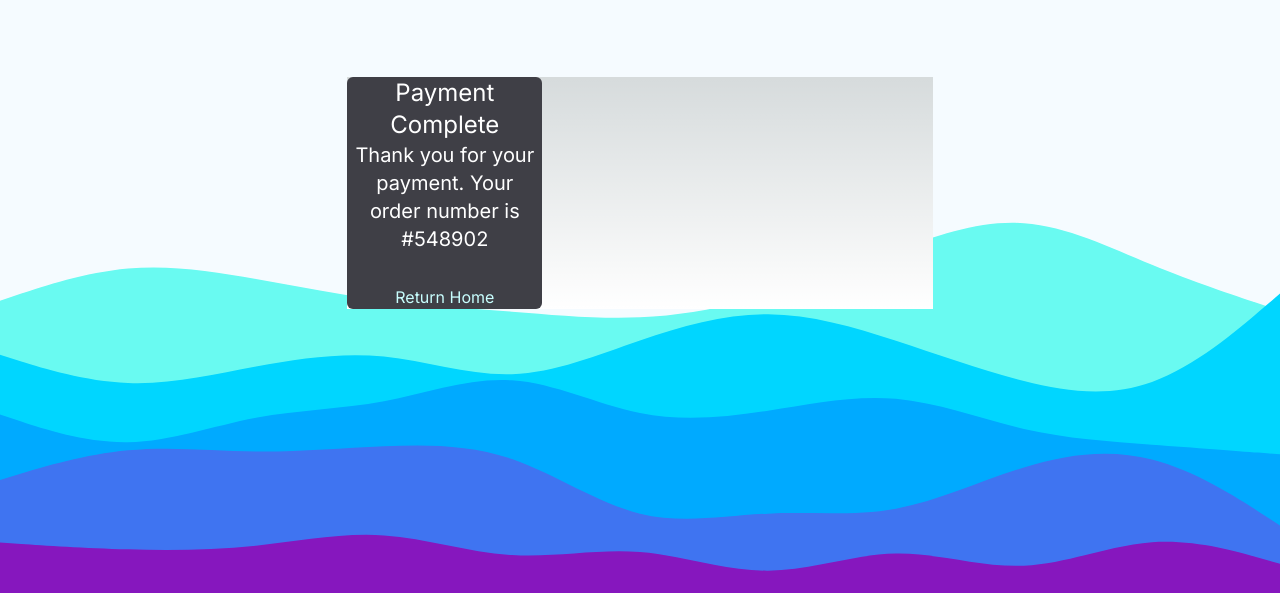
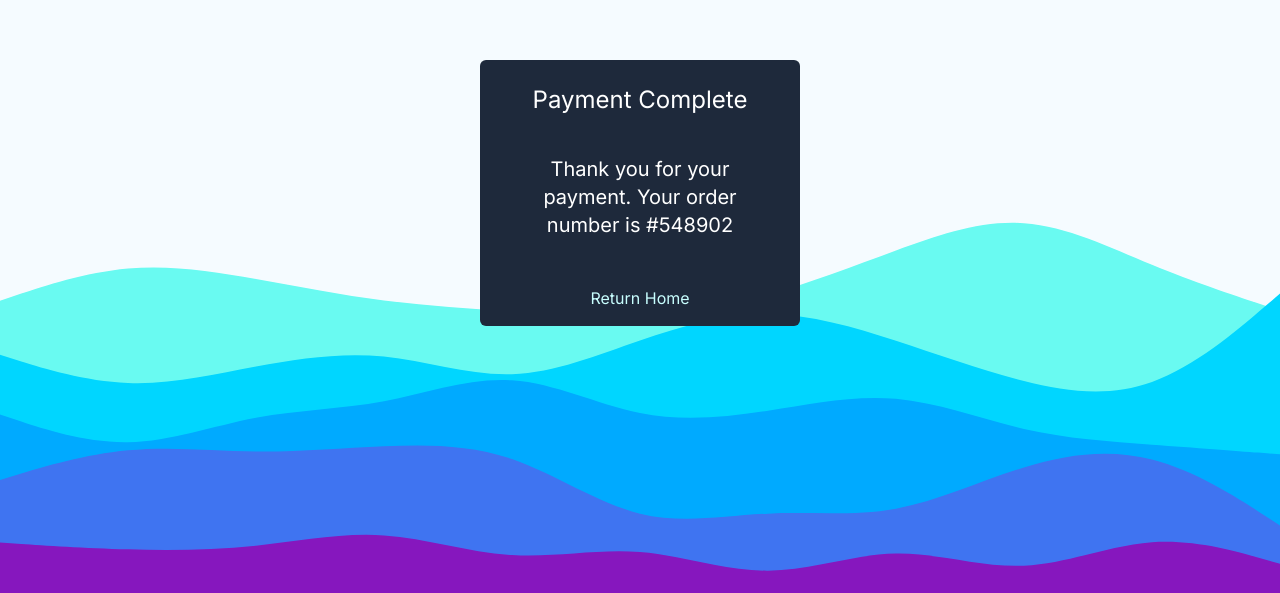
Before and after one commit to IzikMartinez/BecksDecksWebstore, a Next.js app: page /complete in a window 1280 px wide. Shown: the part 207-800 px from the top of the page. Built offline with nearby package versions, Linux system fonts and the light colour scheme; what tailwindcss-opentype would draw is missing.

Commit message:
Clean up css in complete screen. Move waves.svg into app folder

```diff
--- a/app/complete/page.tsx
+++ b/app/complete/page.tsx
@@ -11,11 +11,13 @@ export default function Page() {
   const router = useRouter()
 
   return (
-        <div className='flex flex-col h-1/4 w-1/3 text-center items-center justify-center bg-zinc-700 rounded-md'>
-            <p className='text-white text-2xl'>Payment Complete</p>
-            <p className='text-white text-xl px-2'>{`Thank you for your payment. Your order number is #${orderNumber}`}</p>
-            <p className='text-wave-blue-100 text-md mt-8 cursor-pointer' onClick={()=>router.push('/')}>Return Home</p>
+      <div className={`flex h-screen w-screen items-center justify-center bg-cover bg-[url('waves.svg')] `}>
+        <div className='flex flex-col w-1/4 h-1/3 rounded-md bg-slate-800 items-center justify-between text-center'>
+            <div className='text-white text-2xl my-6'>Payment Complete</div>
+            <div className='text-white text-xl lg:px-8 px-4'>{`Thank you for your payment. Your order number is #${orderNumber}`}</div>
+            <div className='text-wave-blue-100 text-md mt-8 cursor-pointer my-4' onClick={()=>router.push('/')}>Return Home</div>
         </div>
+      </div>
   )
 }
 
--- a/app/globals.css
+++ b/app/globals.css
@@ -28,7 +28,7 @@ body {
 
 @layer base {
   html {
-    @apply fixed flex w-screen h-screen items-center justify-center bg-[url('../public/waves.svg')] bg-cover
+    @apply fixed flex w-screen h-screen items-center justify-center bg-cover bg-[url('waves.svg')]
   }
   @font-face {
     font-family: Adventor;
--- a/app/styles/home.module.css
+++ b/app/styles/home.module.css
@@ -20,7 +20,7 @@
 }
 
 .waves {
-    background-image: url('../../public/waves.svg');
+    background-image: url('../waves.svg');
 }
 
 .userform {
```
Also changed, not shown: app/waves.svg (renamed from public/waves.svg).
